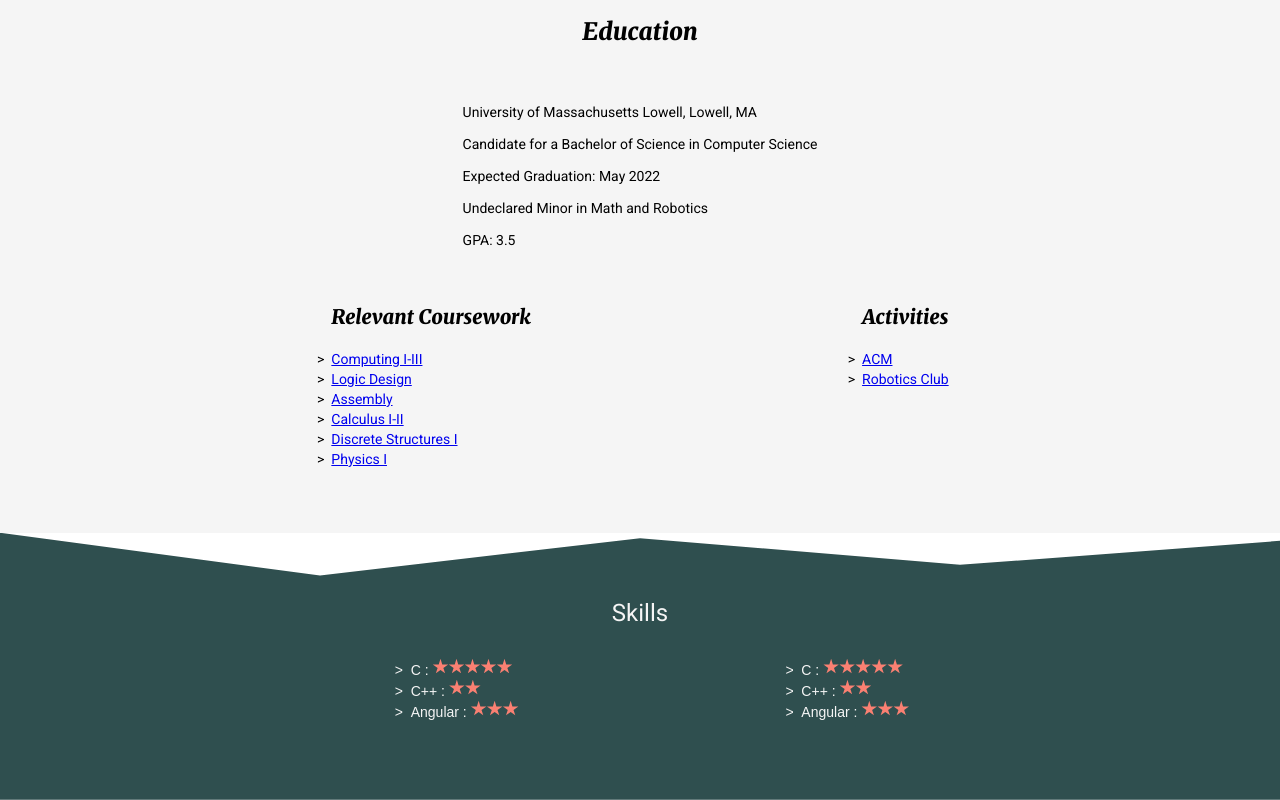
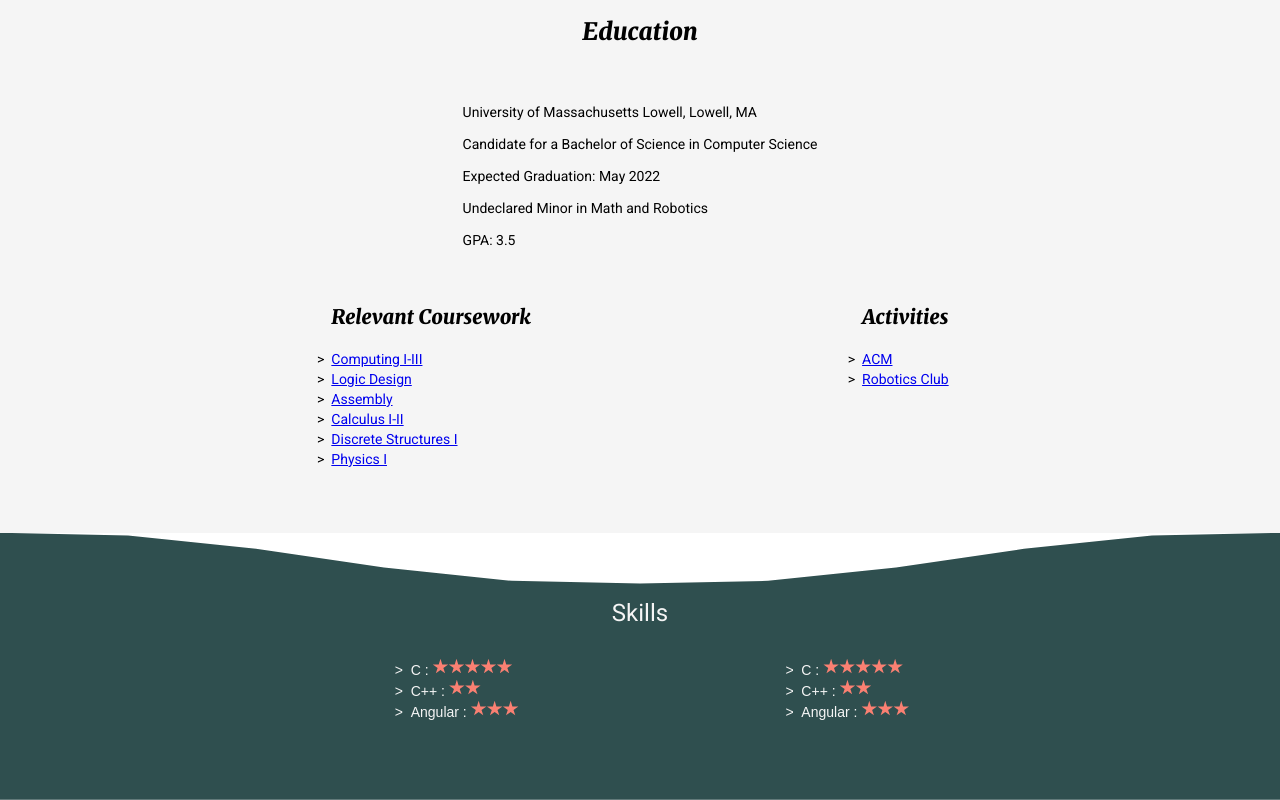
Before and after one commit to TheNthMichael/PersonalWebsite, an Angular app: page / in a window 1280 px wide. Shown: the part 934-1734 px from the top of the page. Built offline with nearby package versions, Linux system fonts and the light colour scheme.

Commit message:
added AddedProfileSkillsWIP animation component

```diff
--- a/package.json
+++ b/package.json
@@ -21,6 +21,7 @@
     "@angular/platform-browser": "~9.1.9",
     "@angular/platform-browser-dynamic": "~9.1.9",
     "@angular/router": "~9.1.9",
+    "ng2-animate-on-scroll": "^2.0.0",
     "rxjs": "~6.5.4",
     "tslib": "^1.10.0",
     "zone.js": "~0.10.2"
--- a/src/app/app.module.ts
+++ b/src/app/app.module.ts
@@ -9,6 +9,7 @@ import { CanvasbackgroundComponent } from './canvasbackground/canvasbackground.c
 import { ProfileComponent } from './profile/profile.component';
 import { ProfileEducationComponent } from './profile-education/profile-education.component';
 import { SkillsComponent } from './skills/skills.component';
+
 
 @NgModule({
   declarations: [
--- a/src/app/profile/profile.component.css
+++ b/src/app/profile/profile.component.css
@@ -54,6 +54,7 @@ h1 {
 }
 
 
+
 @keyframes clips {
     50% {
         clip-path: polygon(0% 0%, 100% 0%, 55% 0%, 55% 60%, 62% 60%, 50% 100%, 50% 100% , 38% 60% , 45% 60% ,45% 0%);
--- a/src/app/skills/skills.component.css
+++ b/src/app/skills/skills.component.css
@@ -16,8 +16,9 @@ li {
     background-color: darkslategray;
     color: whitesmoke;
     text-align: center;
-    clip-path: polygon(0% 0%, 25% 16%, 50% 2%, 75% 12%, 100% 3%, 100% 100%, 0% 100%);
-    animation: clips2 5s ease infinite;
+    /*clip-path: polygon(0% 0%, 25% 16%, 50% 2%, 75% 12%, 100% 3%,              100% 100%, 0% 100%);*/
+    clip-path: polygon(0% 20%, 10% 18%, 20% 13%, 30% 6%, 40% 1%, 50% 0%, 60% 1%, 70% 6%, 80% 13%, 90% 18%, 100% 19%,/*Fills the shape*/100% 100%, 0% 100%);
+    animation: clips2 2s linear infinite;
 }
 
 .content {
@@ -41,10 +42,19 @@ li {
 
 
 @keyframes clips2{
+    0% {
+        clip-path: polygon(0% 20%, 10% 18%, 20% 13%, 30% 6%, 40% 1%, 50% 0%, 60% 1%, 70% 6%, 80% 13%, 90% 18%, 100% 19%,/*Fills the shape*/100% 100%, 0% 100%);
+    }
+    25% {
+        clip-path: polygon( 0% 10%, 10% 4%, 20% 0%, 30% 0%, 40% 4%, 50% 9%, 60% 15%, 70% 19%, 80% 19%, 90% 15%, 100% 10%,/*Fills the shape*/100% 100%, 0% 100%);
+    }
     50% {
-        clip-path: polygon(0% 0%, 25% 6%, 50% 20%, 75% 2%, 100% 3%, 100% 100%, 0% 100%);
+        clip-path: polygon( 0% 0%, 10% 1%, 20% 6%, 30% 13%, 40% 18%, 50% 19%, 60% 18%, 70% 13%, 80% 6%, 90% 1%, 100% 0%,/*Fills the shape*/100% 100%, 0% 100%);
     }
     75% {
-        clip-path: polygon(0% 3%, 25% 13%, 50% 6%, 75% 20%, 100% 2%, 100% 100%, 0% 100%);
-       }
+        clip-path: polygon( 0% 9%, 10% 15%, 20% 19%, 30% 19%, 40% 15%, 50% 10%, 60% 4%, 70% 0%, 80% 0%, 90% 4%, 100% 9%,/*Fills the shape*/100% 100%, 0% 100%);
+    }
+    100% {
+        clip-path: polygon( 0% 19%, 10% 18%, 20% 13%, 30% 6%, 40% 1%, 50% 0%, 60% 1%, 70% 6%, 80% 13%, 90% 18%, 100% 19%,/*Fills the shape*/100% 100%, 0% 100%);
+    }
   }
```
Also changed, not shown: 1 other file (tests, documents, lock files or other folders).
